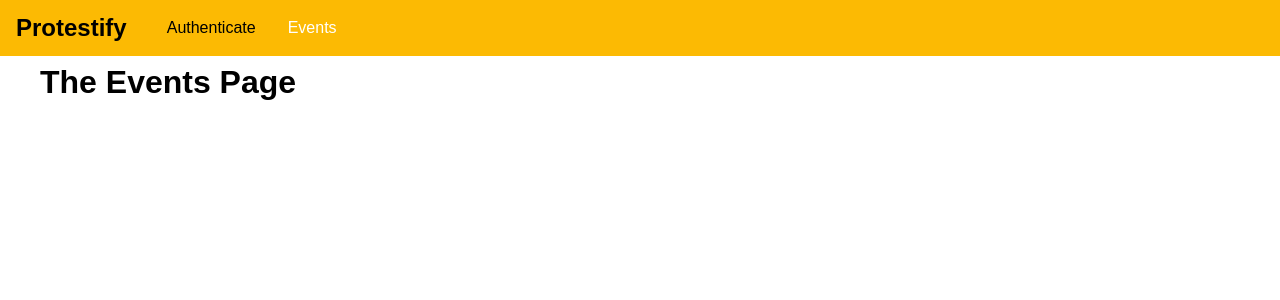
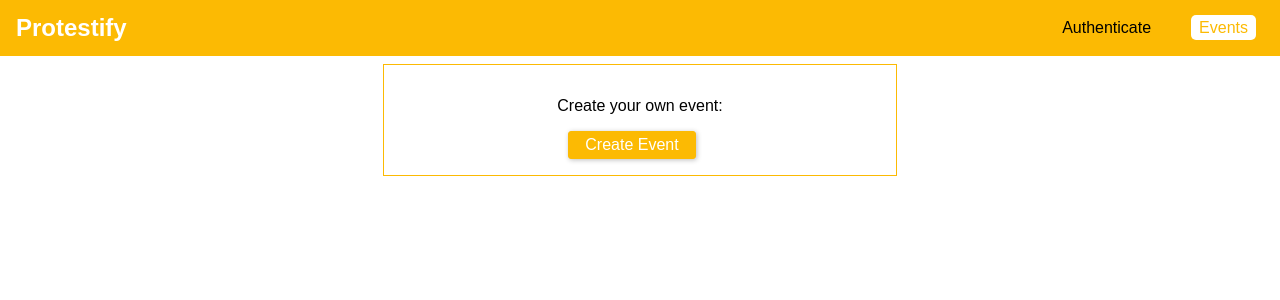
Before and after one commit to mcfranc/protestify, a React (Create React App) app in the folder frontend/: page /events in a window 1280 px wide. Shown: the top 300 px of the page. Built offline with nearby package versions, Linux system fonts and the light colour scheme.

Commit message:
add modal for create event

```diff
--- a/frontend/src/App.js
+++ b/frontend/src/App.js
@@ -37,12 +37,12 @@
             <MainNavigation />
             <main className="main-content">
               <Switch>
-                {!this.state.token && <Redirect from="/" to="/auth" exact />}
                 {this.state.token && <Redirect from="/" to="/events" exact />}
                 {this.state.token && <Redirect from="/auth" to="/events" exact />}
                 {!this.state.token && <Route path="/auth" component={AuthPage} />}
                 <Route path="/events" component={EventsPage} />
                 {this.state.token && <Route path="/bookings" component={BookingsPage} />}
+                {!this.state.token && <Redirect to="/auth" exact />}
               </Switch>
             </main>
           </AuthContext.Provider>
--- /dev/null
+++ b/frontend/src/components/Backdrop/Backdrop.css
@@ -0,0 +1,8 @@
+.backdrop {
+  position: fixed;
+  top: 0;
+  left: 0;
+  height: 100vh;
+  width: 100%;
+  background: rgba(0, 0, 0, 0.75);
+}
--- /dev/null
+++ b/frontend/src/components/Backdrop/Backdrop.js
@@ -0,0 +1,7 @@
+import React from 'react';
+
+import './Backdrop.css';
+
+const backdrop = props => <div className="backdrop"></div>;
+
+export default backdrop;
--- /dev/null
+++ b/frontend/src/components/Modal/Modal.css
@@ -0,0 +1,36 @@
+.modal {
+  width: 90%;
+  background: white;
+  box-shadow: 0 2px 8px rgba(0, 0, 0, 0.26);
+  position: fixed;
+  top: 20vh;
+  left: 5%;
+}
+
+.modal__header {
+  padding: 1rem;
+  background: #fcba03;
+  color: white;
+}
+
+.modal__header h1 {
+  margin: 0;
+  font-size: 1.25rem;
+}
+
+.modal__content {
+  padding: 1rem;
+}
+
+.modal__actions {
+  display: flex;
+  justify-content: flex-end;
+  padding: 1rem;
+}
+
+@media (min-width: 768px) {
+  .modal {
+    width: 30rem;
+    left: calc((100% - 30rem) / 2);
+  }
+}
--- /dev/null
+++ b/frontend/src/components/Modal/Modal.js
@@ -0,0 +1,20 @@
+import React from 'react';
+
+import './Modal.css';
+
+const modal = props => (
+  <div className="modal">
+    <header className="modal__header">
+      <h1>{props.title}</h1>
+    </header>
+    <section className="modal__content">
+      {props.children}
+    </section>
+    <section className="modal__actions">
+      {props.canCancel && <button className="btn" onClick={props.onCancel}>Cancel</button>}
+      {props.canConfirm && <button className="btn" onClick={props.onConfirm}>Confirm</button>}
+    </section>
+  </div>
+);
+
+export default modal;
--- a/frontend/src/components/Navigation/MainNavigation.css
+++ b/frontend/src/components/Navigation/MainNavigation.css
@@ -8,15 +8,17 @@
   padding: 0 1rem;
   display: flex;
   align-items: center;
+  justify-content: space-between;
 }
 
 .main-navigation__logo h1 {
   margin: 0;
   font-size: 1.5rem;
+  color: white;
 }
 
 .main-navigation__items {
-  margin-left: 1.5rem;
+  margin-right: 1.5rem;
 }
 
 .main-navigation__items ul {
@@ -24,20 +26,32 @@
   list-style: none;
   padding: 0;
   margin: 0;
+  align-items: center;
 }
 
 .main-navigation__items li {
   margin: 0 1rem;
 }
 
-.main-navigation__items a {
+.main-navigation__items a,
+.main-navigation__items button {
   text-decoration: none;
   color: #000000;
+  padding: 0.25rem 0.5rem;
+  border: none;
+  font: inherit;
+  background: transparent;
+  cursor: pointer;
+  vertical-align: middle;
+  margin: 0;
 }
 
 .main-navigation__items a:hover,
 .main-navigation__items a:active,
-.main-navigation__items a.active {
-  text-decoration: none;
-  color: white;
+.main-navigation__items a.active,
+.main-navigation__items button:hover,
+.main-navigation__items button:active {
+  background: #ffffff;
+  color: #fcba03;
+  border-radius: 5px;
 }
--- a/frontend/src/components/Navigation/MainNavigation.js
+++ b/frontend/src/components/Navigation/MainNavigation.js
@@ -23,9 +23,14 @@
                   <NavLink to="/events">Events</NavLink>
                 </li>
                 {context.token && (
-                <li>
-                  <NavLink to="/bookings">Bookings</NavLink>
-                </li>
+                  <React.Fragment>
+                    <li>
+                      <NavLink to="/bookings">Bookings</NavLink>
+                    </li>
+                    <li>
+                      <button onClick={context.logout}>Log Out</button>
+                    </li>
+                  </React.Fragment>
                 )}
               </ul>
             </nav>
--- a/frontend/src/context/auth-context.js
+++ b/frontend/src/context/auth-context.js
@@ -3,6 +3,6 @@
 export default React.createContext({
   token: null,
   userId: null,
-  login: () => {},
+  login: (token, userId, tokenExpiration) => {},
   logout: () => {}
 });
--- a/frontend/src/index.css
+++ b/frontend/src/index.css
@@ -3,3 +3,39 @@
   padding: 0;
   font-family: sans-serif;
 }
+
+.form-control label,
+.form-control input {
+  width: 100%;
+  display: block;
+}
+
+.form-control label {
+  margin-bottom: 0.5rem;
+
+}
+
+.form-control {
+  margin-bottom: 1rem;
+}
+
+.form-actions button,
+.btn {
+  background: #fcba03;
+  font: inherit;
+  border: 1px solid #fcba03;
+  border-radius: 3px;
+  padding: 0.25rem 1rem;
+  margin-right: 1rem;
+  box-shadow: 1px 1px 5px rgba(0, 0, 0, 0.26);
+  color: white;
+  cursor: pointer;
+}
+
+.form-actions button:hover,
+.form-actions button:active,
+.btn:hover,
+.btn:active {
+  background: #e3a700;
+  border-color: #e3a700;
+}
--- a/frontend/src/pages/Auth.css
+++ b/frontend/src/pages/Auth.css
@@ -3,36 +3,3 @@
   max-width: 80%;
   margin: 5rem auto;
 }
-
-.form-control label,
-.form-control input {
-  width: 100%;
-  display: block;
-}
-
-.form-control label {
-  margin-bottom: 0.5rem;
-
-}
-
-.form-control {
-  margin-bottom: 1rem;
-}
-
-.form-actions button {
-  background: #fcba03;
-  font: inherit;
-  border: 1px solid #fcba03;
-  border-radius: 3px;
-  padding: 0.25rem 1rem;
-  margin-right: 1rem;
-  box-shadow: 1px 1px 5px rgba(0, 0, 0, 0.26);
-  color: white;
-  cursor: pointer;
-}
-
-.form-actions button:hover,
-.form-actions button:active {
-  background: #e3a700;
-  border-color: #e3a700;
-}
--- /dev/null
+++ b/frontend/src/pages/Events.css
@@ -0,0 +1,8 @@
+.events-control {
+  text-align: center;
+  border: 1px solid #fcba03;
+  padding: 1rem;
+  margin: 2rem auto;
+  width: 30rem;
+  max-width: 80%;
+}
--- a/frontend/src/pages/Events.js
+++ b/frontend/src/pages/Events.js
@@ -1,8 +1,39 @@
 import React, { Component } from 'react';
 
+import Modal from '../components/Modal/Modal';
+import Backdrop from '../components/Backdrop/Backdrop';
+import './Events.css';
+
 class EventsPage extends Component {
+  state = {
+    creating: false
+  };
+
+  startCreateEventHandler = () => {
+    this.setState({creating: true});
+  }
+
+  modalConfirmHandler = () => {
+    this.setState({creating: false});
+  };
+
+  modalCancelHandler = () => {
+    this.setState({creating: false});
+  };
+
   render() {
-    return <h1>The Events Page</h1>;
+    return (
+      <React.Fragment>
+        {this.state.creating && <Backdrop />}
+        {this.state.creating && <Modal title="Add Event" canCancel canConfirm onCancel={this.modalCancelHandler} onConfirm={this.modalConfirmHandler}>
+          <p>Modal Content</p>
+        </Modal>}
+        <div className="events-control">
+          <p>Create your own event:</p>
+          <button className="btn" onClick={this.startCreateEventHandler}>Create Event</button>
+        </div>
+      </React.Fragment>
+    );
   }
 }
 
```
